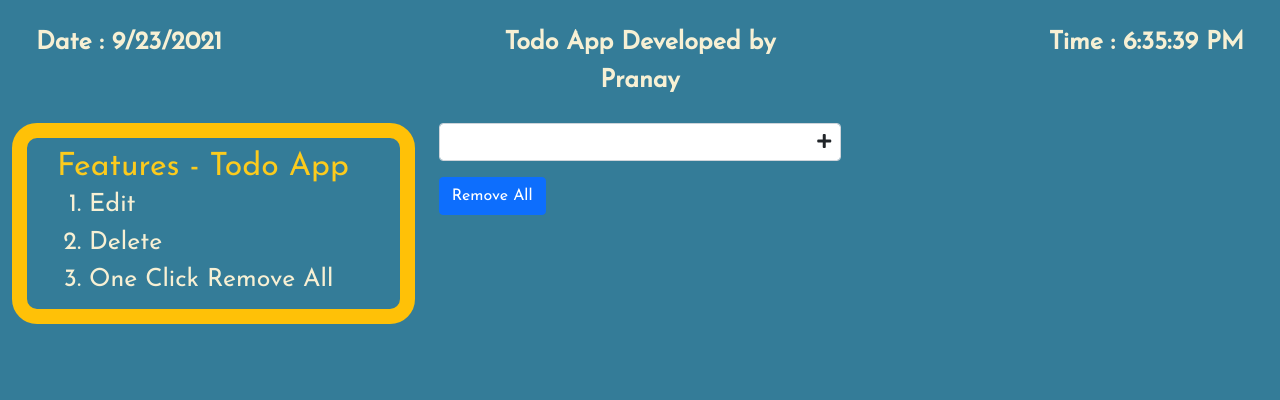
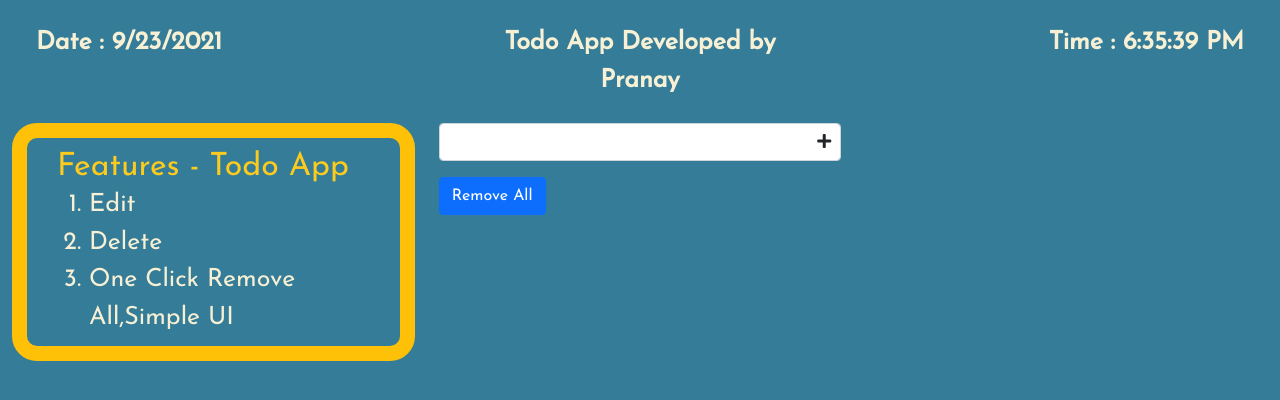
Before and after one commit to pranaypsurve/react-todo-app, a React (Create React App) app: page / in a window 1280 px wide. Shown: the top 400 px of the page. Built offline with nearby package versions, Linux system fonts and the light colour scheme.

Commit message:
bug fixes

```diff
--- a/src/components/Todo.jsx
+++ b/src/components/Todo.jsx
@@ -13,7 +13,7 @@ class Todo extends React.Component {
             edit: false,
             currTime:new Date().toLocaleTimeString(),
             currDate:new Date().toLocaleDateString(),
-            featuresApi:["Edit","Delete","One Click Remove All"]
+            featuresApi:["Edit","Delete","One Click Remove All,Simple UI"]
         }
     }
     handleTodoAdd = (e) => {
--- a/src/components/todo.css
+++ b/src/components/todo.css
@@ -1,4 +1,5 @@
 @import url('https://fonts.googleapis.com/css?family=Josefin+Sans');
+::selection { background: yellow; color: black;}
 body{
     background-color: #347C98;
     font-family: Josefin Sans;
```
